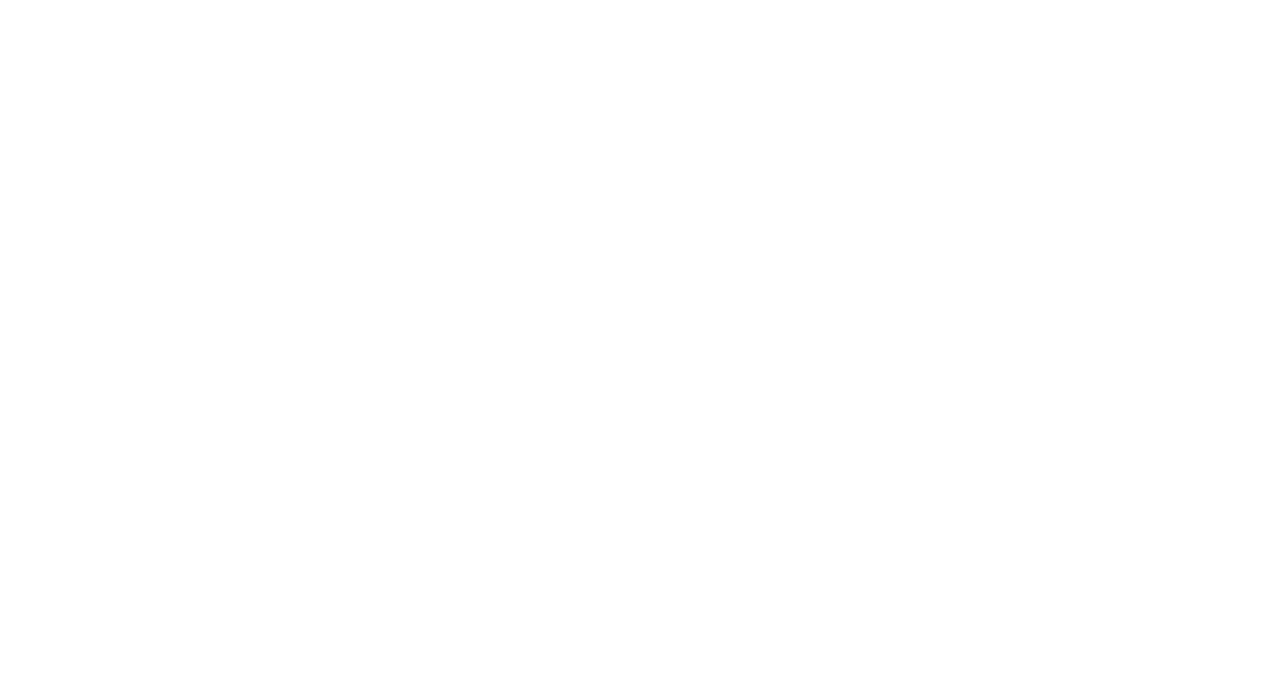
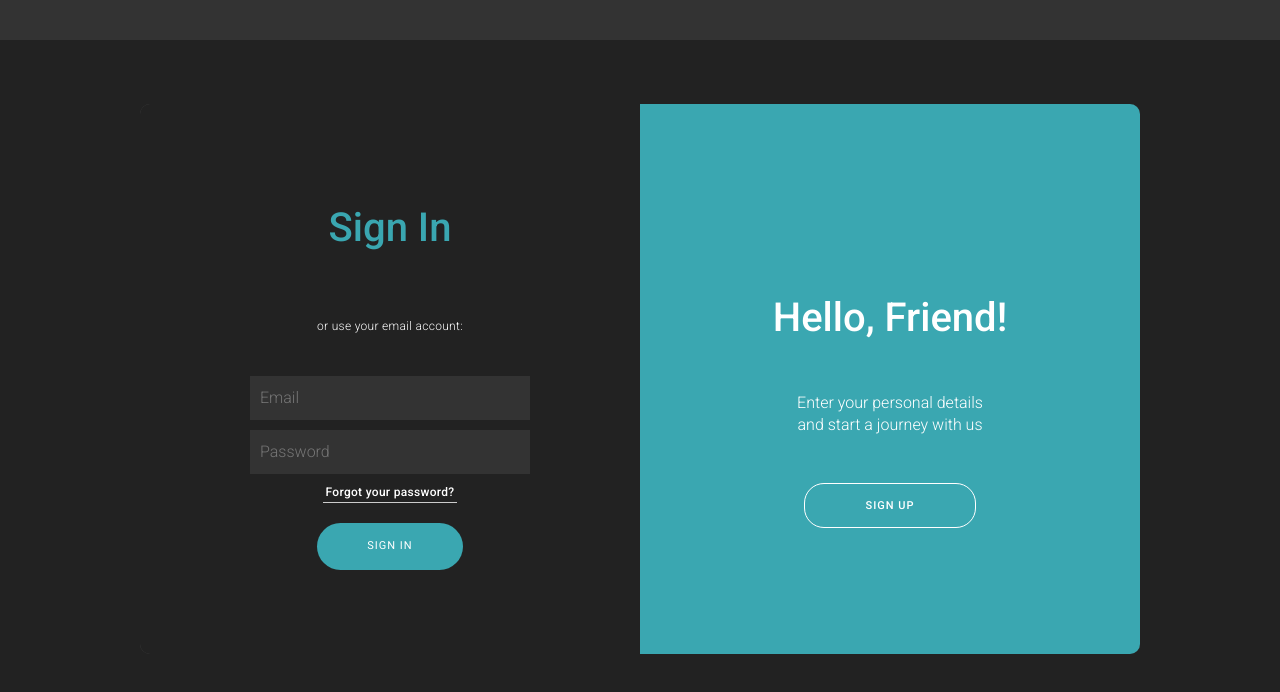
Before and after one commit to Demigod345/SkyView_Capital, a React (Create React App) app in the folder Client/: page / in a window 1280 px wide. Before the commit this address had no page. Shown: the top 692 px of the page. Built offline with nearby package versions, Linux system fonts and the light colour scheme.

Commit message:
add login page

```diff
--- a/Client/src/App.js
+++ b/Client/src/App.js
@@ -1,12 +1,13 @@
 import React from "react";
 import { BrowserRouter as Router, Routes, Route } from "react-router-dom";
-import Home from "./pages/Home";
-
+import Home from "./pages/home";
+import Login from './pages/login';
 function App() {
   return (
     <>
       <Router>
         <Routes>
+          <Route path="/" element = {<Login/>} />
           <Route path="/home" element = {<Home/>} />
         </Routes>
       </Router>
--- a/Client/src/pages/Home.js
+++ b/Client/src/pages/home.js
@@ -1,4 +1,3 @@
-
 import '../stylesheets/home.css';
 import Navbar from "../Mycomps/Navbar";
 import Backg from "../Mycomps/backgr";
--- a/Client/src/pages/login.js
+++ b/Client/src/pages/login.js
@@ -0,0 +1,74 @@
+import React, { useState } from "react";
+import "../stylesheets/login.css";
+function Login() {
+  const [isSignUp, setIsSignUp] = useState(false);
+  const [isSignIn, setIsSignIn] = useState(false);
+
+  const handleSignUpClick = () => {
+    setIsSignUp(true);
+    setIsSignIn(false);
+  };
+
+  const handleSignInClick = () => {
+    setIsSignIn(true);
+    setIsSignUp(false);
+  };
+
+  return (
+    <>
+      <div id="info">
+
+      </div>
+      <div id="container">
+        <div id="cover">
+          <h1 className="sign-up">Hello, Friend!</h1>
+          <p className="sign-up">
+            Enter your personal details<br></br> and start a journey with us
+          </p>
+          <a className="button sign-up" href="#cover">
+            Sign Up
+          </a>
+          <h1 className="sign-in">Welcome Back!</h1>
+          <p className="sign-in">
+            To keep connected with us please<br></br> login with your personal
+            info
+          </p>
+          <br></br>
+          <a className="button sub sign-in" href="#">
+            Sign In
+          </a>
+        </div>
+        <div id="login">
+          <h1>Sign In</h1>
+          <p>or use your email account:</p>
+          <form>
+            <input type="email" placeholder="Email" autocomplete="off" />
+            <br></br>
+            <input type="password" placeholder="Password" autocomplete="off" />
+            <br></br>
+            <a id="forgot-pass" href="#">
+              Forgot your password?
+            </a>
+            <br></br>
+            <input className="submit-btn" type="submit" value="Sign In" />
+          </form>
+        </div>
+        <div id="register">
+          <h1>Create Account</h1>
+          <p>or use your email for registration:</p>
+          <form>
+            <input type="text" placeholder="Name" autocomplete="off" />
+            <br></br>
+            <input type="email" placeholder="Email" autocomplete="off" />
+            <br></br>
+            <input type="password" placeholder="Password" autocomplete="off" />
+            <br></br>
+            <input className="submit-btn" type="submit" value="Sign Up" />
+          </form>
+        </div>
+      </div>
+    </>
+  );
+}
+
+export default Login;
--- /dev/null
+++ b/Client/src/stylesheets/login.css
@@ -0,0 +1,158 @@
+@import url('https://fonts.googleapis.com/css?family=Roboto:300,400,500,700,900');
+* {
+  margin: 0;
+  padding: 0;
+}
+body {
+  background: #222; /* Dark background */
+  font-family: 'Roboto', sans-serif;
+  color: #fff; /* Text color */
+}
+.button {
+  border: 1px solid #fff;
+  border-radius: 20px;
+  color: #fff;
+  font-size: 11px;
+  font-weight: 500;
+  letter-spacing: 1px;
+  padding: 15px 60px;
+  text-decoration: none;
+  text-transform: uppercase;
+}
+input[type="email"],
+input[type="password"],
+input[type="text"] {
+  background: #333; /* Dark input background */
+  border: none;
+  font-weight: 300;
+  margin: 5px;
+  padding: 10px;
+  width: 280px;
+  color: #fff; /* Text color */
+}
+.submit-btn {
+  border: none;
+  border-radius: 25px;
+  color: #fff;
+  cursor: pointer;
+  font-size: 11px;
+  letter-spacing: 1px;
+  margin-top: 20px;
+  padding: 15px 50px;
+  text-transform: uppercase;
+}
+#login .submit-btn {
+  background: #3aa7b1;
+}
+#register .submit-btn {
+  background: #3aaf9f;
+}
+#container {
+  background: #444; /* Dark container background */
+  border-radius: 10px;
+  height: 550px;
+  margin: 5% auto;
+  overflow: hidden;
+  width: 1000px;
+}
+.social-login {
+  border: 1px solid #ccc;
+  border-radius: 50px;
+  height: 15px;
+  padding: 10px;
+  width: 15px;
+}
+#login {
+  background: #222; /* Dark background */
+  float: left;
+  height: 100%;
+  position: relative;
+  width: 50%;
+  text-align: center;
+  top: -550px;
+  z-index: 1;
+}
+#register {
+  background: #222; /* Dark background */
+  float: right;
+  height: 100%;
+  position: relative;
+  width: 50%;
+  text-align: center;
+  top: -550px;
+  z-index: 1;
+}
+#login h1,
+#register h1 {
+  padding: 20% 0 25px;
+  color: #3aa7b1; /* Highlighted text color */
+}
+#register h1 {
+  color: #3aaf9f; /* Highlighted text color */
+}
+#login p,
+#register p {
+  font-size: 12px;
+  font-weight: 300;
+  letter-spacing: 0.3px;
+  padding: 20px;
+  color: #fff; /* Text color */
+}
+#forgot-pass {
+  border-bottom: 1px solid #ccc;
+  color: #fff; /* Text color */
+  font-size: 12px;
+  font-weight: 500;
+  letter-spacing: 0.3px;
+  padding: 3px;
+  text-decoration: none;
+}
+#cover {
+  background: #3aa7b1;
+  color: #fff;
+  height: 550px;
+  margin: 0 0 0 50%;
+  position: relative;
+  text-align: center;
+  transition: margin 0.7s, background 0.5s, display 1s, width 1s;
+  width: 50%;
+  z-index: 5;
+}
+#cover h1 {
+  padding-top: 38%;
+}
+#cover p {
+  font-weight: 300;
+  line-height: 22px;
+  padding: 30px 45px 40px;
+}
+.sign-in {
+  display: none;
+}
+.sub {
+  position: relative;
+  top: -11px;
+}
+#cover:target {
+  background: #3aaf9f;
+  margin: 0;
+}
+#cover:target .sign-up {
+  display: none;
+}
+#cover:target .sign-in {
+  display: inline-block;
+}
+#cover:target .login-div {
+  width: 35%;
+}
+#credit {
+  color: #999;
+  font-size: 14px;
+}
+#info {
+  background: #333; /* Dark background */
+  color: #aaa; /* Lighter text color */
+  padding: 20px;
+  text-align: center;
+}
```
